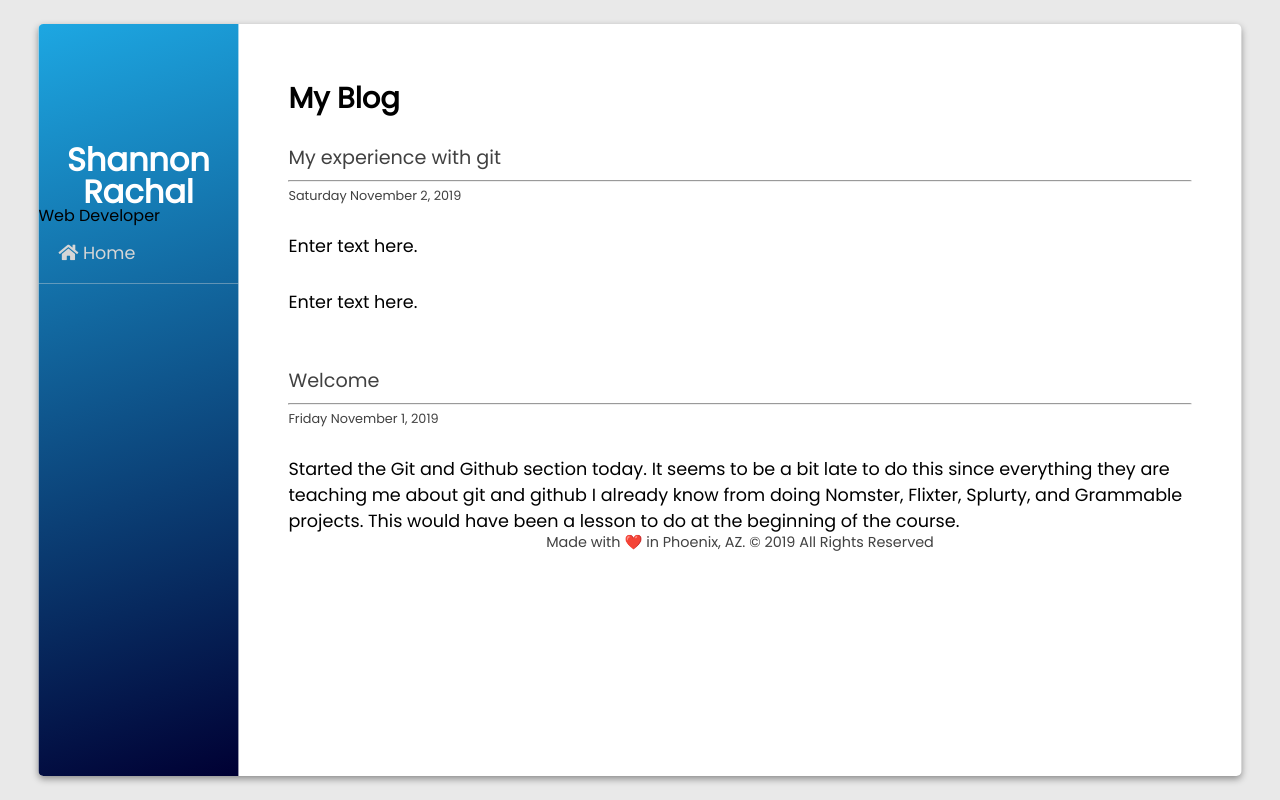
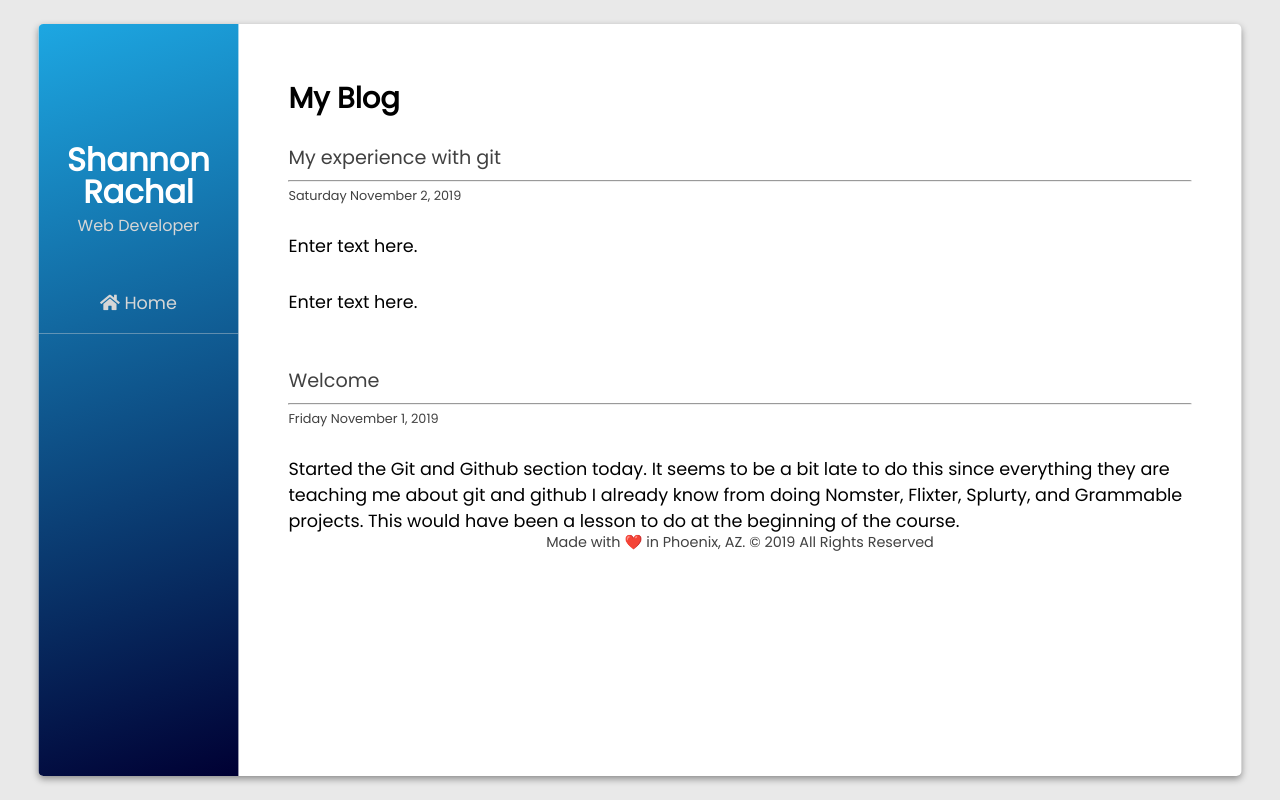
Before and after one commit to srachal674/blog, a plain HTML site: page index.html in a window 1280 px wide. Drawn offline with nearby package versions, Linux system fonts and the light colour scheme.

Commit message:
Added cmpleted styles.css file

```diff
--- a/assets/css/style.css
+++ b/assets/css/style.css
@@ -86,6 +86,10 @@ div.inner-wrap {
   display: block;
 }
 
+div.site-header, div.site-subheader {
+  text-align: center;
+}
+
 div.site-header {
   margin-top: 60%;
   text-align: center;
@@ -106,6 +110,7 @@ ul.site-navigation li {
   border-bottom: 1px solid rgba(214, 214, 214, 0.4);
   padding: 20px 20px 20px 20px;
   font-size: 1.1em;
+  text-align: center;
 }
 
 ul.site-navigation li a {
--- a/index.html
+++ b/index.html
@@ -18,10 +18,10 @@
       <nav>
         <div class="inner-wrap">
           <div class="site-header">Shannon Rachal</div>
-          <div class="site-subheder">Web Developer</div>
+          <div class="site-subheader">Web Developer</div>
           <ul class="site-navigation">
             <li><a href="index.html"><i class="fas fa-home"></i>
-                Home
+              Home
               </a>
             </li>
           </ul>
```
